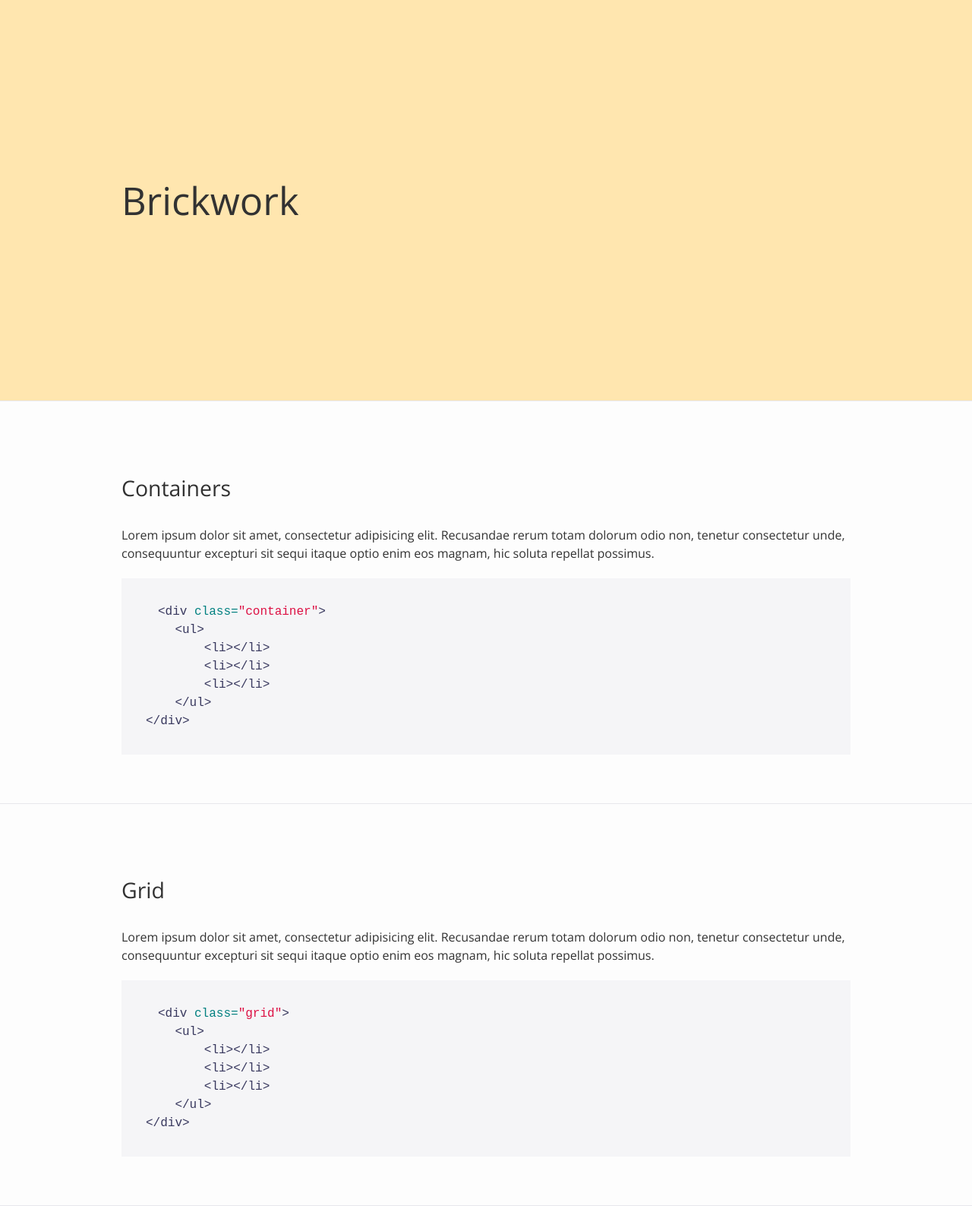
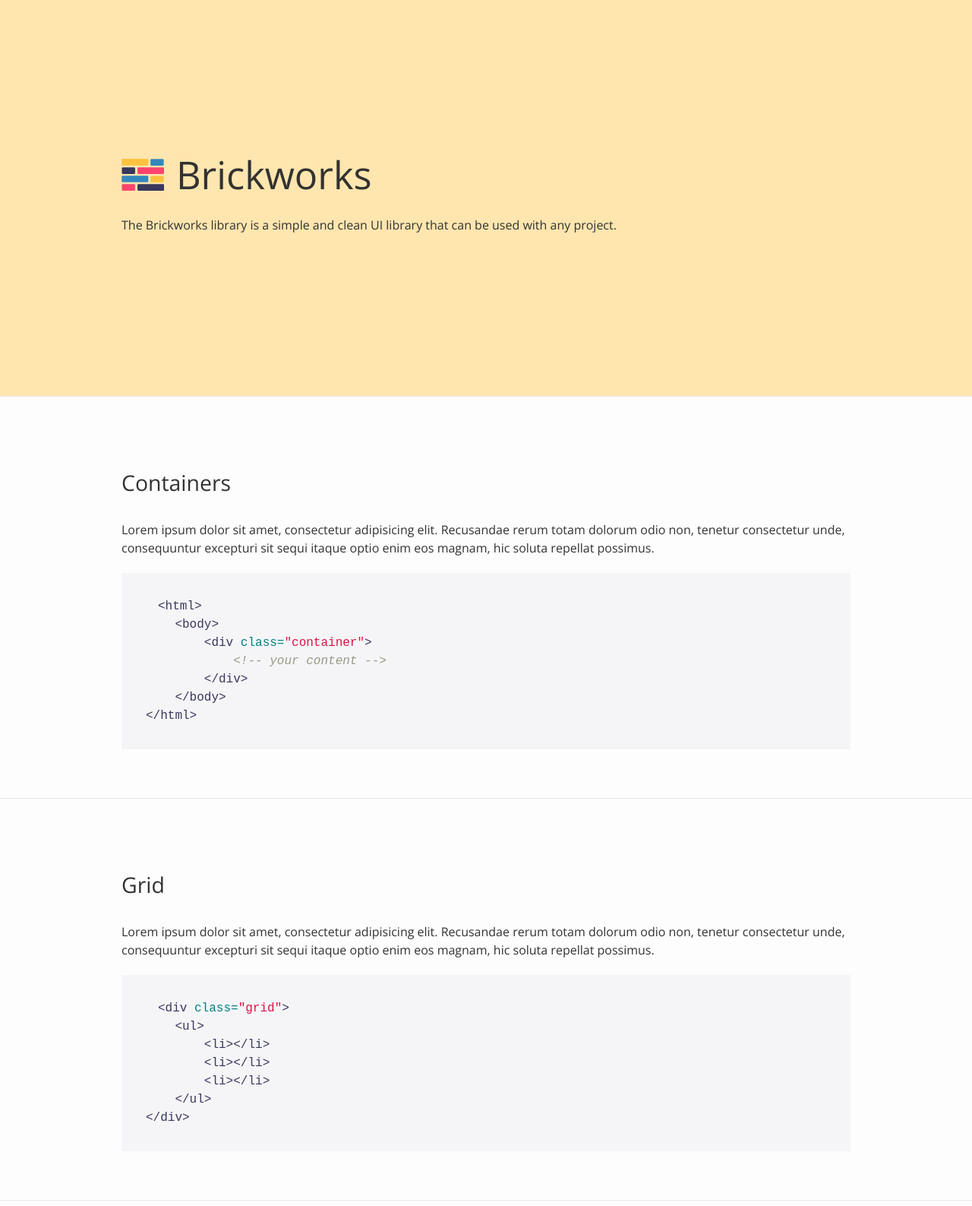
Before and after one commit to techtolentino/one-seven, a Jekyll site: the page built from index.html, in a window 1280 px wide. Shown: the whole page at 76% size. Built offline with Jekyll 4.4.1, drawn with Linux system fonts in a browser that asks for light colours.

Commit message:
hero work done

```diff
--- a/_config.yml
+++ b/_config.yml
@@ -1,18 +1,11 @@
-# Welcome to Jekyll!
-#
-# This config file is meant for settings that affect your whole blog, values
-# which you are expected to set up once and rarely need to edit after that.
-# For technical reasons, this file is *NOT* reloaded automatically when you use
-# 'jekyll serve'. If you change this file, please restart the server process.
-
 # Site settings
-title: Brickwork
+title: Brickworks
 email: makertolentino@gmail.com
 description: >
 baseurl: "" # the subpath of your site, e.g. /blog
 url: "" # the base hostname & protocol for your site
-twitter_username: jekyllrb
-github_username:  jekyll
+twitter_username: techtolentino
+github_username:  techtolentino
 
 # Collections
 collections:
--- a/_includes/hero.html
+++ b/_includes/hero.html
@@ -1,5 +1,9 @@
 <div class="band band--yellow-light band--LARGE">
     <div class="container">
-        <h1>Brickwork</h1>
+        <div class="hero">
+            <img class="hero--logo" src="assets/brickwork-logo.svg" alt="">
+            <h1 class="hero--title">Brickworks</h1>
+        </div>
+        <p>The Brickworks library is a simple and clean UI library that can be used with any project.</p>
     </div>
 </div>
--- /dev/null
+++ b/_sass/_hero.scss
@@ -0,0 +1,13 @@
+.hero {
+    display: flex;
+    align-items: center;
+
+    &--logo {
+        margin-right: 1em;
+        max-width: 3.5em;
+    }
+
+    &--title {
+        margin: 0;
+    }
+}
--- a/css/main.scss
+++ b/css/main.scss
@@ -12,5 +12,6 @@
 @import 'base';
 @import 'bands';
 @import 'container';
+@import 'hero';
 @import 'typography';
 @import 'syntax-highlighting';
```
Also changed, not shown: _sections/containers.markdown (+7 -7 lines), assets/brickwork-logo.svg (added), 1 other file.
